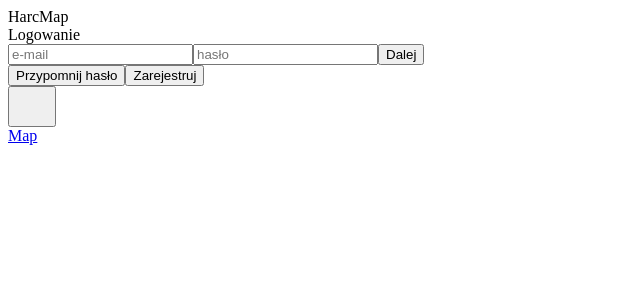
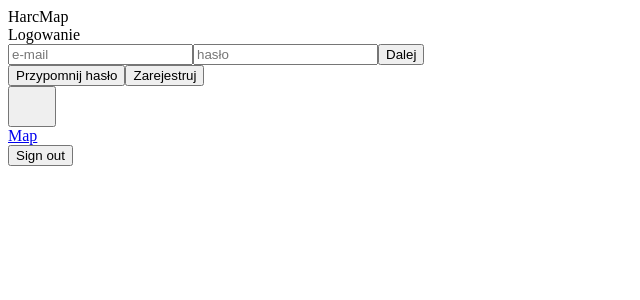
Before and after one commit to Drego31/harc_map, a Vue app: page /#/ in a window 1280 px wide. Shown: the top 300 px of the page, without its empty margins (0-640 px from the left). Built offline with nearby package versions, Linux system fonts and the light colour scheme; some icons are missing.

Commit message:
Add signOut button in menu  and connect it to mocha #44

```diff
--- a/src/api/mock.js
+++ b/src/api/mock.js
@@ -29,14 +29,14 @@ export const mockApi = {
       email,
     }), 1000)
   },
-  remindPassword ({email}) {
+  remindPassword ({ email }) {
     return makeDelayFakeAnswer(() => ({
       email,
     }), 1000)
   },
   signOut () {
     return makeDelayFakeAnswer(() => {
-      this.$store.commit('user/signOut')
+      return 'email'
     }, 1000)
   },
 }
--- a/src/components/organisms/menu.vue
+++ b/src/components/organisms/menu.vue
@@ -18,6 +18,7 @@
         {{ route.label }}
       </router-link>
     </div>
+    <a-button @click="signOut()">Sign out</a-button>
   </div>
 </template>
 
@@ -25,10 +26,13 @@
 import { mapGetters, mapMutations } from 'vuex'
 import ArrowLeftIcon from 'icons/ArrowLeft'
 import AButtonIcon from 'components/atoms/button/icon'
+import AButton from 'atoms/button'
+import { api } from 'api/index'
 
 export default {
   name: 'o-menu',
   components: {
+    AButton,
     AButtonIcon,
     ArrowLeftIcon,
   },
@@ -49,6 +53,14 @@ export default {
     ...mapMutations('menu', [
       'toggle',
     ]),
+    signOut () {
+      api.signOut()
+        .then(this.onSignOut)
+    },
+    onSignOut () {
+      this.$store.commit('user/signOut')
+      this.$router.push('/')
+    },
   },
 }
 </script>
```
